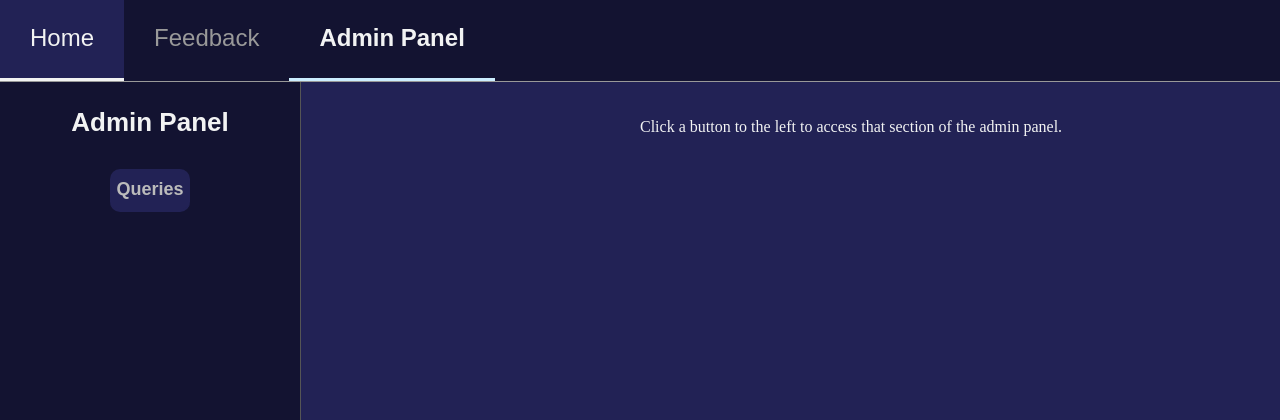
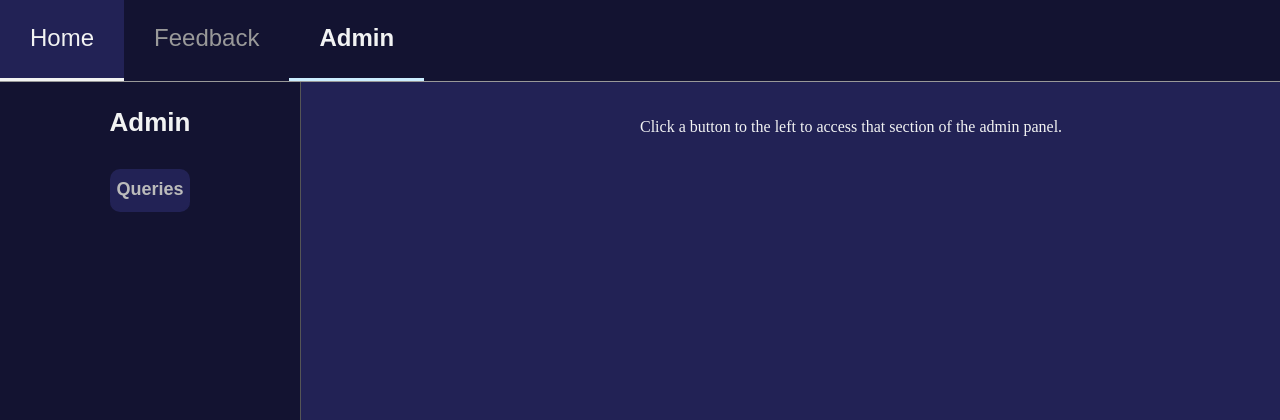
Before and after one commit to MikeyKirin/Discord-Feedback-System, a Flask app: page /admin in a window 1280 px wide. Shown: the top 420 px of the page. Run offline with Flask 3, Linux system fonts and the light colour scheme; some libraries are stand-ins or nearby versions.

Commit message:
Update admin.html

```diff
--- a/templates/admin.html
+++ b/templates/admin.html
@@ -1,26 +1,24 @@
 <!DOCTYPE html>
 <html lang="en">
 <head>
-    <meta charset="UTF-8">
-    <meta name="viewport" content="width=device-width, initial-scale=1.0">
+    <meta charset="UTF-8" name="viewport" content="width=device-width, initial-scale=1.0">
     <title>Admin Panel</title>
     <link rel="stylesheet" href="../static/style.css">
 </head>
-    <div>
-        <div class="logo"><img src="../static/yafslogo.png"></div>
+<body>
+    <div class="topbar" id="topbar">
             <div class="topnav" id="topnav">
                 <a href="{{ url_for('home')}}">Home</a>
                 <a href="{{ url_for('feedback')}}">Feedback</a>
-                <a href="{{ url_for('admin')}}"  class="active">Admin Panel</a>
+                <a href="{{ url_for('admin')}}"  class="active">Admin</a>
             </div>
             <div class="sidebar">
-                Admin Panel
+                Admin
                 <br>
                 <br>
                 <a href="{{ url_for('queries')}}">Queries</a>
             </div>
     </div>
-<body>
     <div class="admin-content">
         <br>
             Click a button to the left to access that section of the admin panel.
```
